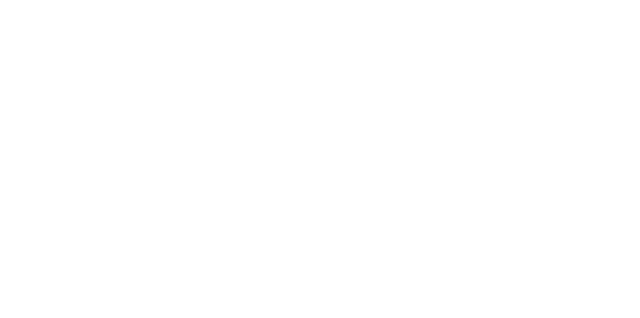
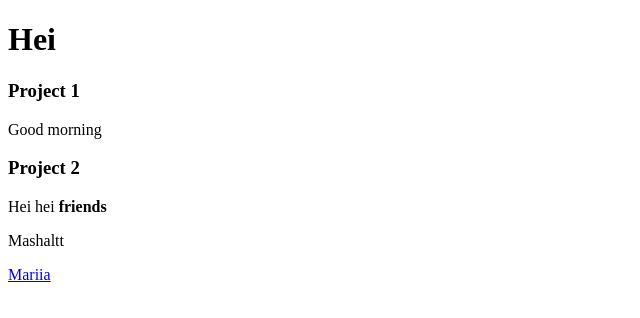
Before and after one commit to mashaltt/stackblitz-starters-xq69gb, a website: page index.html in a window 1280 px wide. Shown: the whole page, without its empty margins (0-640 px from the left). Drawn offline with Linux system fonts and the light colour scheme.

Commit message:
setup page structure

```diff
--- a/index.html
+++ b/index.html
@@ -1 +1,34 @@
+<!DOCTYPE html>
 <html>
+
+<head>
+    <title>Kodeloftet</title>
+    <link rel="shortcut icon" href="favicon.svg">
+
+</head>
+<body>
+    <header>
+    <h1>Hei</h1>
+    </header>
+
+   <main>
+    <section>
+         <h3>Project 1</h3>
+    <p> Good morning</p>
+    </section>
+    <section>
+        <h3>Project 2</h3>
+        <p>Hei hei <strong>friends</strong></p>
+    </section>
+   </main>
+
+
+
+
+<footer>
+    <p>Mashaltt</p>
+    <a href="https://github.com/mashaltt"> Mariia</a>
+</footer>
+</body>
+
+</html>
```
